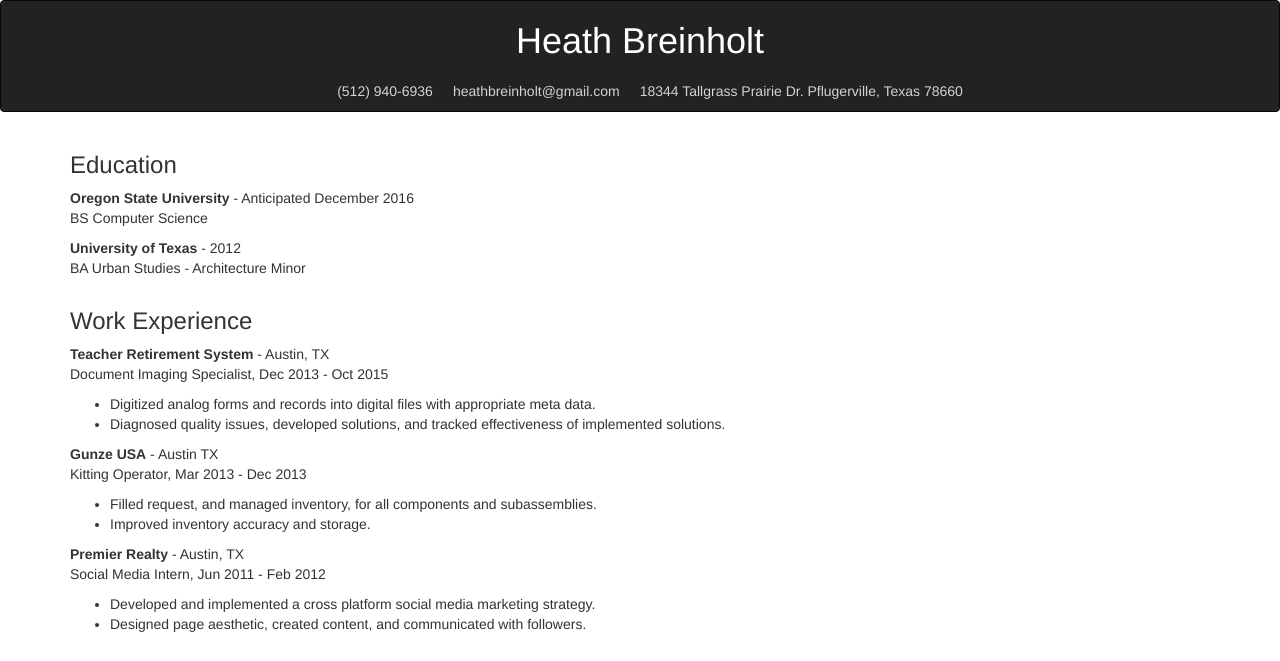
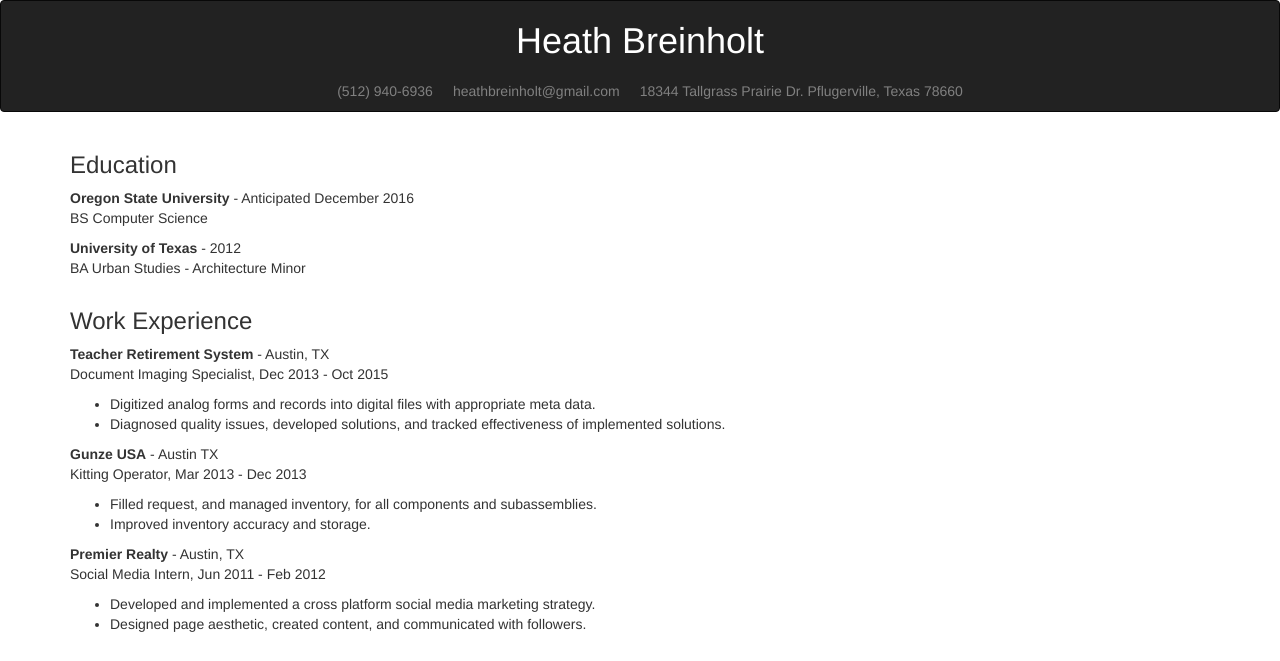
Before and after one commit to breinhoh/breinhoh.github.io, a plain HTML site: page index.html in a window 1280 px wide. Shown: the top 661 px of the page. Drawn offline with Linux system fonts and the light colour scheme.

Commit message:
more grey

```diff
--- a/assets/css/resume.css
+++ b/assets/css/resume.css
@@ -2,12 +2,12 @@
   display: inline-block;
   float: none;
   vertical-align: top;
-  color: lightgrey;
+  color: grey;
 }
 
 .navbar-nav li {
 	margin: 10px;
-	color: lightgrey;
+	color: grey;
 }
 
 img {
```
